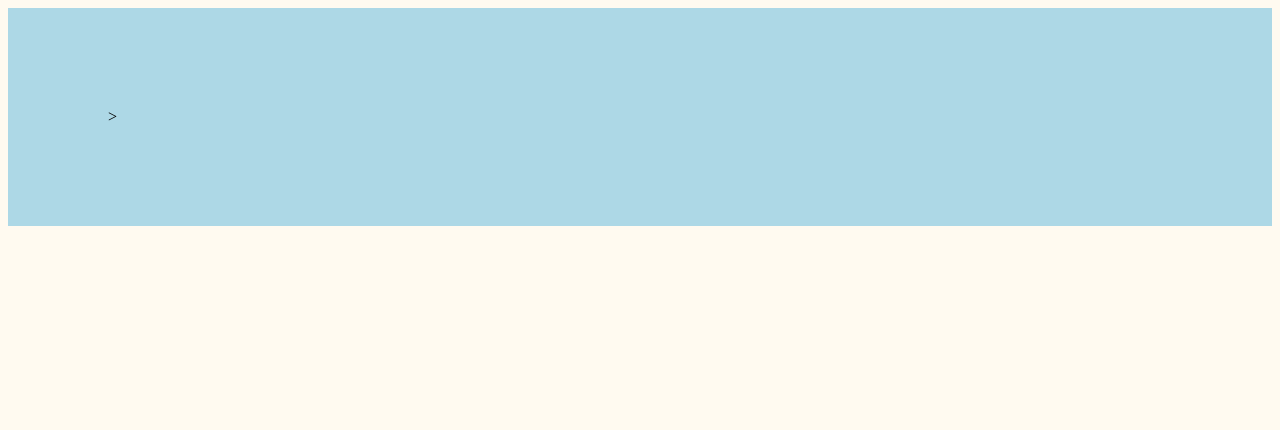
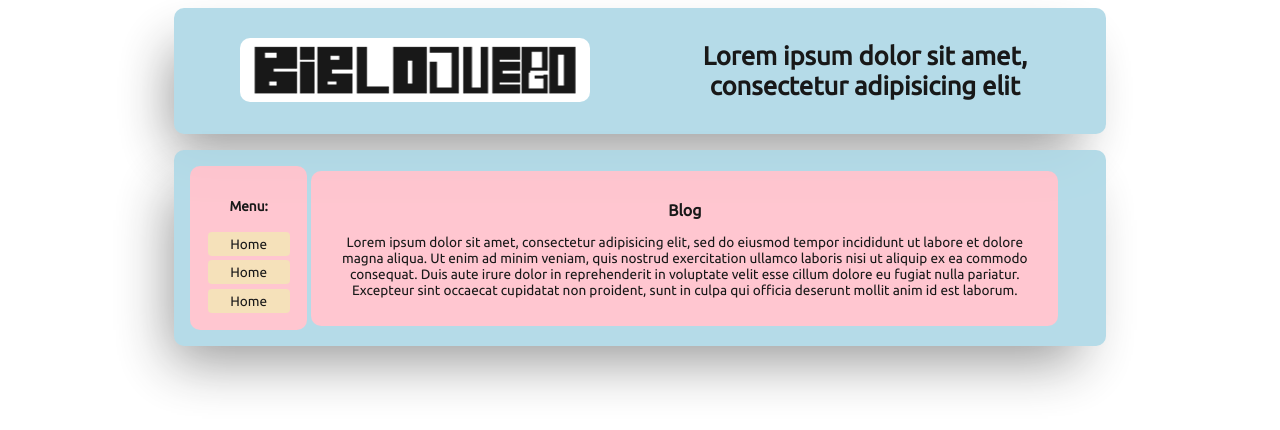
Before and after one commit to Em3c2/Biblio, a plain HTML site: page index.html in a window 1280 px wide. Drawn offline with Linux system fonts and the light colour scheme.

Commit message:
first version

```diff
--- a/index.html
+++ b/index.html
@@ -1,14 +1,86 @@
 <!DOCTYPE html>
 
 <html>
+
+<link href="https://fonts.googleapis.com/css2?family=Ubuntu&display=swap" rel="stylesheet">
+
+<style type="text/css">
+	.fondo {
+		padding: 1em;
+		width: 90%;
+		height: 50%;
+		margin: auto;
+		max-width: 800px;
+		opacity: 90%;
+		border-radius: 10px 10px 10px 10px;
+		max-width: 900px;
+		background-color: lightblue;
+		box-shadow: -15px 27px 53px -12px rgba(0,0,0,0.45);
+		min-width: 600px;
+	}
+	.box {
+		display: inline-block;
+		text-align: center;
+		font-size: 80%;
+		vertical-align: middle;
+		width: 50%;
+		height: 100%;
+		margin: auto;
+		font-family: 'Ubuntu', sans-serif;
+	}
+	.columnas {
+		display: inline-block;
+		text-align: center;
+		font-size: 85%;
+		vertical-align: middle;
+		margin: auto;
+		font-family: 'Ubuntu', sans-serif;
+		background-color: pink;
+		border-radius: 10px 10px 10px;
+		padding: 1em;
+	}
+	.buttom {
+		background-color: wheat;
+		border-radius: 4px;
+		padding: 0.3em;
+		margin: 0.3em;
+	}
+	.buttom:hover {
+		background-color: #EDA391;
+	}
+</style>
 
 <head>
 	<title>Bibliojuego</title>
 </head>
 
-<body style="background-color: floralwhite">
+<body>
 
-<div style="background-color: lightblue; padding: 100px">>
+<! Cabeza >
+
+<div class= "fondo"><div class="box"><img src="logo.png" style="width: 100%; height: 5em; max-width: 350px; min-width:230px; border-radius: 10px 10px 10px 10px"></div><div class="box"> <h1>Lorem ipsum dolor sit amet,<br/> consectetur adipisicing elit</h1></div>
+</div>
+<p></p>
+<div class="fondo">
+	<div class="columnas"style="width: 10%"><h4> Menu: </h4>
+	<div class="buttom">
+		Home
+	</div>
+	<div class="buttom">
+		Home
+	</div>
+	<div class="buttom">
+		Home
+	</div>
+</div>
+	<div class="columnas" style="width: 80%"><h3>Blog</h3>
+		<p>Lorem ipsum dolor sit amet, consectetur adipisicing elit, sed do eiusmod
+		tempor incididunt ut labore et dolore magna aliqua. Ut enim ad minim veniam,
+		quis nostrud exercitation ullamco laboris nisi ut aliquip ex ea commodo
+		consequat. Duis aute irure dolor in reprehenderit in voluptate velit esse
+		cillum dolore eu fugiat nulla pariatur. Excepteur sint occaecat cupidatat non
+		proident, sunt in culpa qui officia deserunt mollit anim id est laborum.</p></div>
+</div>
 
 </body>
 
```
Also changed, not shown: Logo.png (added).
